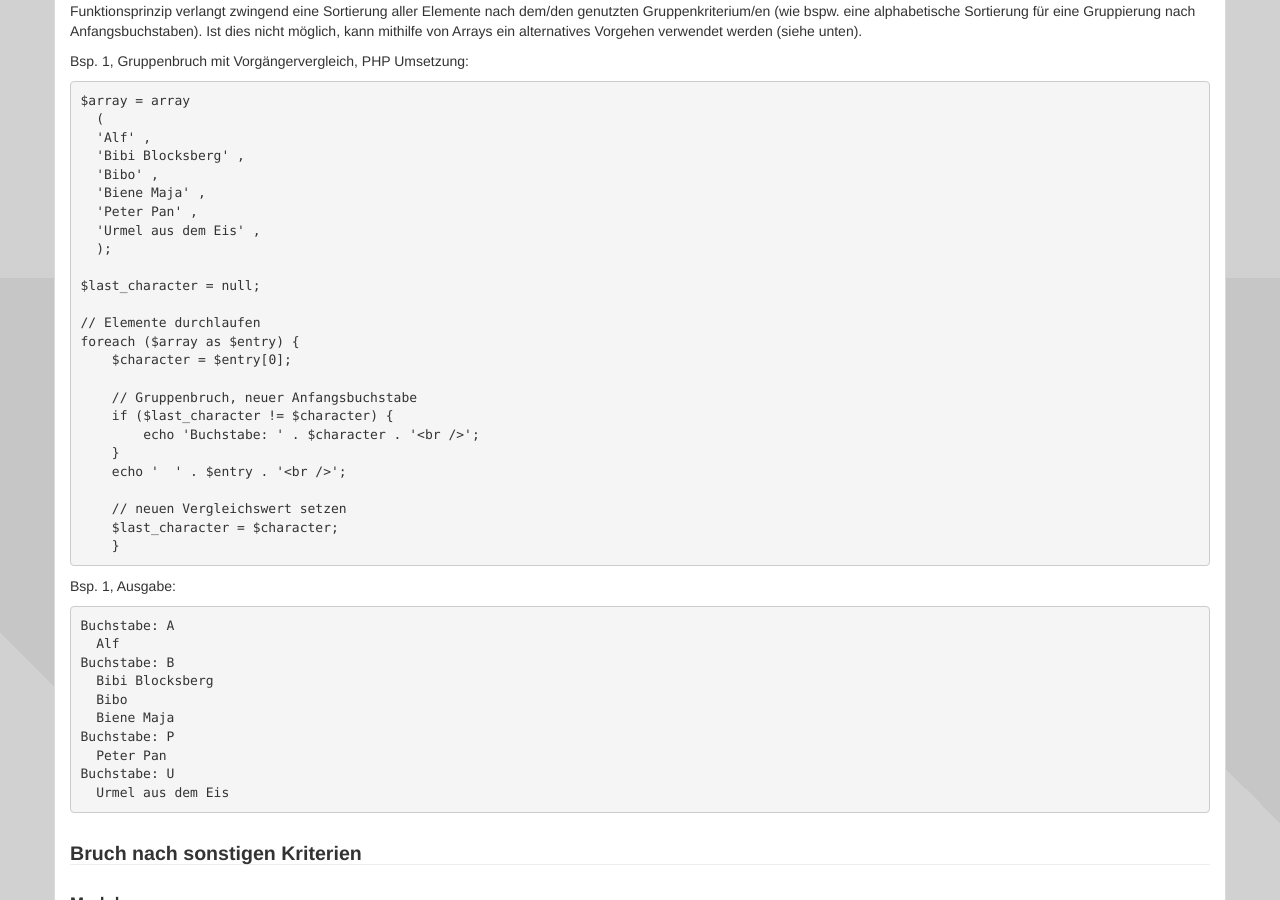
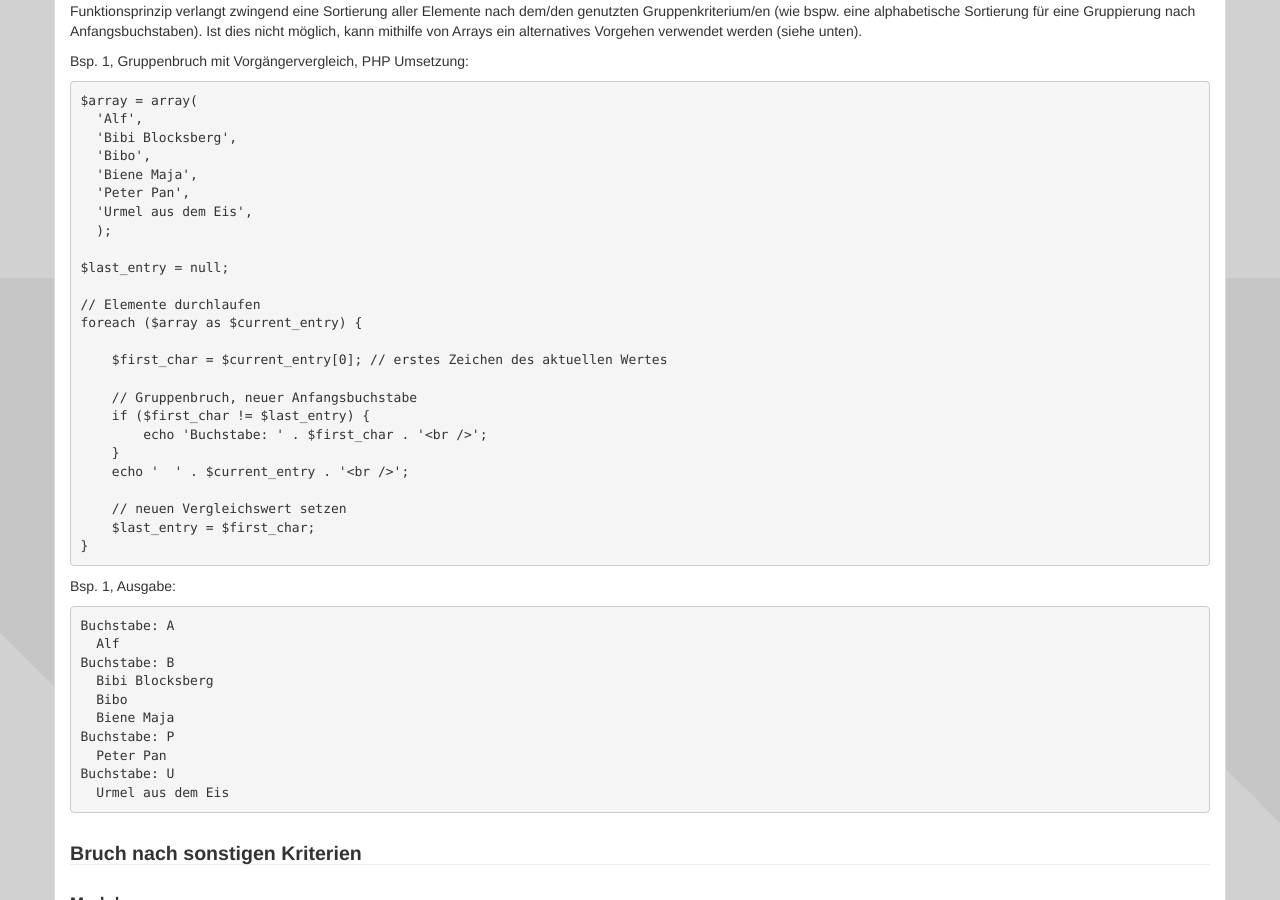
Before and after one commit to php-de/php-de.github.io, a Jekyll site: the page built from implement-approach/06_gruppenbruch.md, in a window 1280 px wide and 900 px high, scrolled down 622 px. Built offline with Jekyll 4.4.1, drawn with Linux system fonts in a browser that asks for light colours; nearby versions of some CDN libraries.

Commit message:
Beispiel verbessern

```diff
--- a/implement-approach/06_gruppenbruch.md
+++ b/implement-approach/06_gruppenbruch.md
@@ -66,31 +66,31 @@ mithilfe von Arrays ein alternatives Vorgehen verwendet werden (siehe unten).
 Bsp. 1, Gruppenbruch mit Vorgängervergleich, PHP Umsetzung:
 
 ~~~ php
-$array = array
-  (
-  'Alf' ,
-  'Bibi Blocksberg' ,
-  'Bibo' ,
-  'Biene Maja' ,
-  'Peter Pan' ,
-  'Urmel aus dem Eis' ,
+$array = array(
+  'Alf',
+  'Bibi Blocksberg',
+  'Bibo',
+  'Biene Maja',
+  'Peter Pan',
+  'Urmel aus dem Eis',
   );
 
-$last_character = null;
+$last_entry = null;
 
 // Elemente durchlaufen
-foreach ($array as $entry) {
-    $character = $entry[0];
+foreach ($array as $current_entry) {
+
+    $first_char = $current_entry[0]; // erstes Zeichen des aktuellen Wertes
 
     // Gruppenbruch, neuer Anfangsbuchstabe
-    if ($last_character != $character) {
-        echo 'Buchstabe: ' . $character . '<br />';
+    if ($first_char != $last_entry) {
+        echo 'Buchstabe: ' . $first_char . '<br />';
     }
-    echo '  ' . $entry . '<br />';
+    echo '  ' . $current_entry . '<br />';
 
     // neuen Vergleichswert setzen
-    $last_character = $character;
-    }
+    $last_entry = $first_char;
+}
 ~~~
 
 Bsp. 1, Ausgabe:
```
